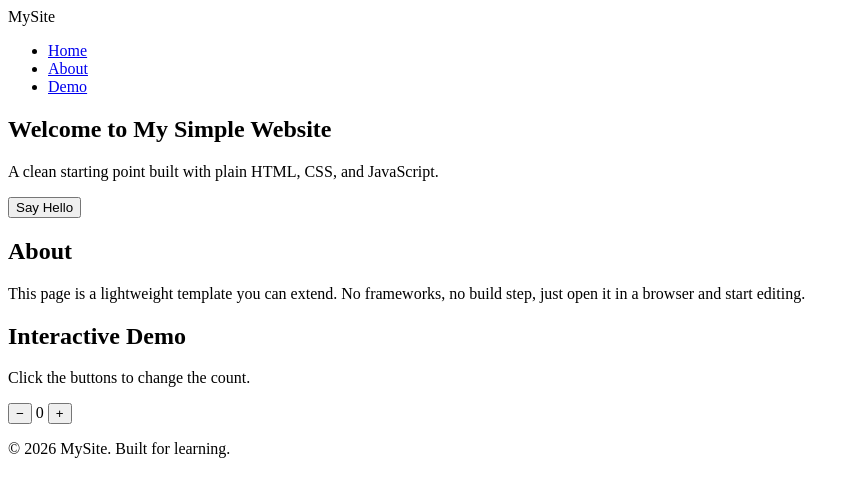
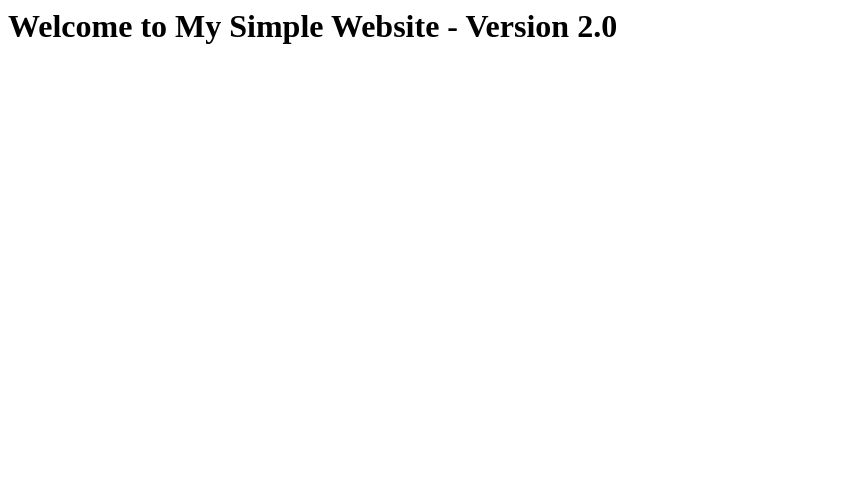
Before and after one commit to mjoyesh/devops-cicd-demo, a plain HTML site: page index.html in a window 1280 px wide. Shown: the whole page, without its empty margins (0-860 px from the left). Drawn offline with Linux system fonts and the light colour scheme.

Commit message:
Update website to version 2.0

```diff
--- a/index.html
+++ b/index.html
@@ -1,54 +1 @@
-<!DOCTYPE html>
-<html lang="en">
-<head>
-  <meta charset="UTF-8" />
-  <meta name="viewport" content="width=device-width, initial-scale=1.0" />
-  <title>My Simple Website</title>
-  <link rel="stylesheet" href="styles.css" />
-</head>
-<body>
-  <header class="site-header">
-    <nav class="nav">
-      <span class="logo">MySite</span>
-      <ul class="nav-links">
-        <li><a href="#home">Home</a></li>
-        <li><a href="#about">About</a></li>
-        <li><a href="#counter">Demo</a></li>
-      </ul>
-    </nav>
-  </header>
-
-  <main>
-    <section id="home" class="hero">
-      <h1>Welcome to My Simple Website</h1>
-      <p>A clean starting point built with plain HTML, CSS, and JavaScript.</p>
-      <button id="greet-btn" class="btn">Say Hello</button>
-      <p id="greeting" class="greeting" aria-live="polite"></p>
-    </section>
-
-    <section id="about" class="section">
-      <h2>About</h2>
-      <p>
-        This page is a lightweight template you can extend. No frameworks, no
-        build step, just open it in a browser and start editing.
-      </p>
-    </section>
-
-    <section id="counter" class="section">
-      <h2>Interactive Demo</h2>
-      <p>Click the buttons to change the count.</p>
-      <div class="counter">
-        <button class="btn btn-small" id="decrement" aria-label="Decrease">−</button>
-        <span id="count" class="count">0</span>
-        <button class="btn btn-small" id="increment" aria-label="Increase">+</button>
-      </div>
-    </section>
-  </main>
-
-  <footer class="site-footer">
-    <p>&copy; <span id="year"></span> MySite. Built for learning.</p>
-  </footer>
-
-  <script src="script.js"></script>
-</body>
-</html>
+<h1>Welcome to My Simple Website - Version 2.0</h1>
```
